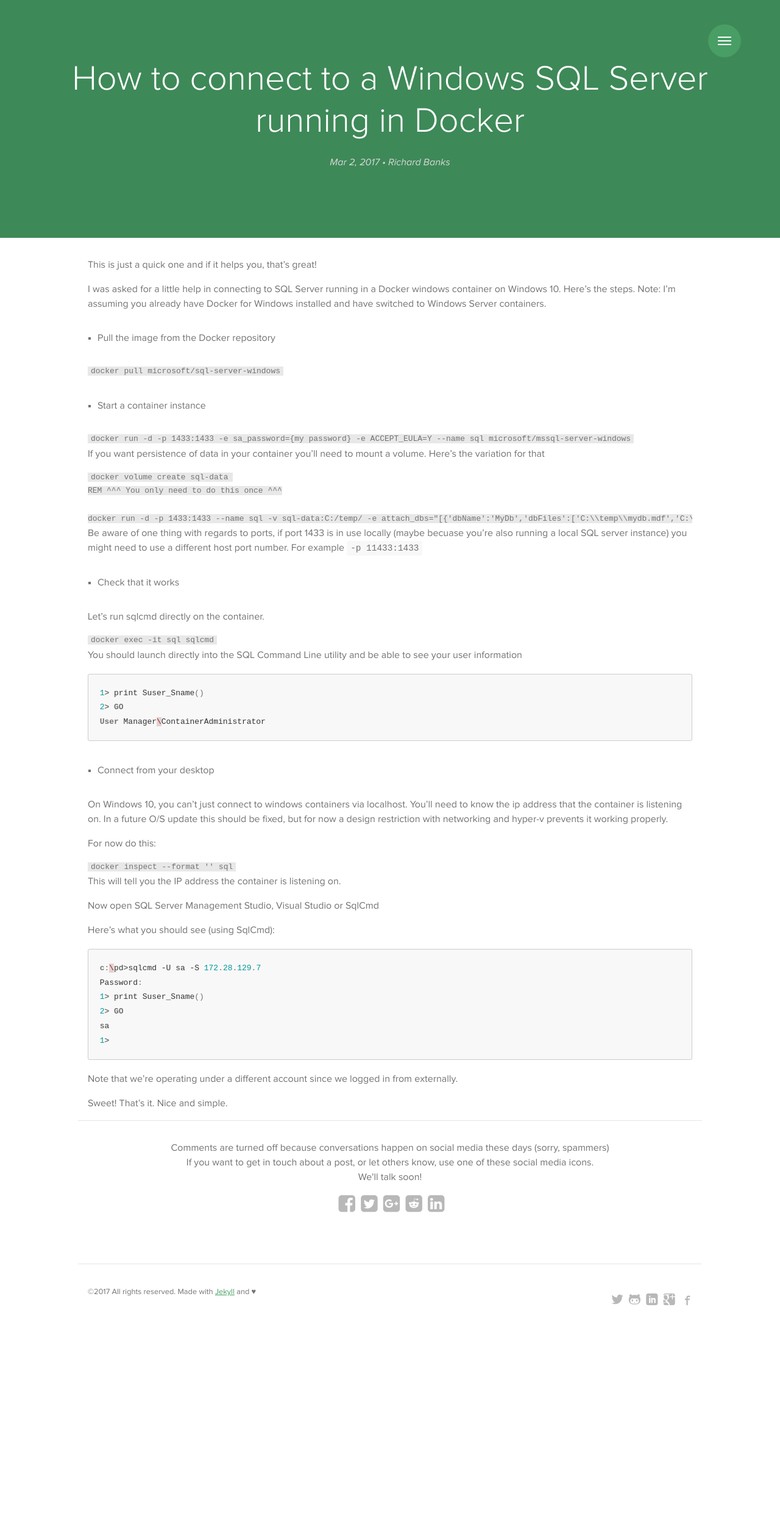
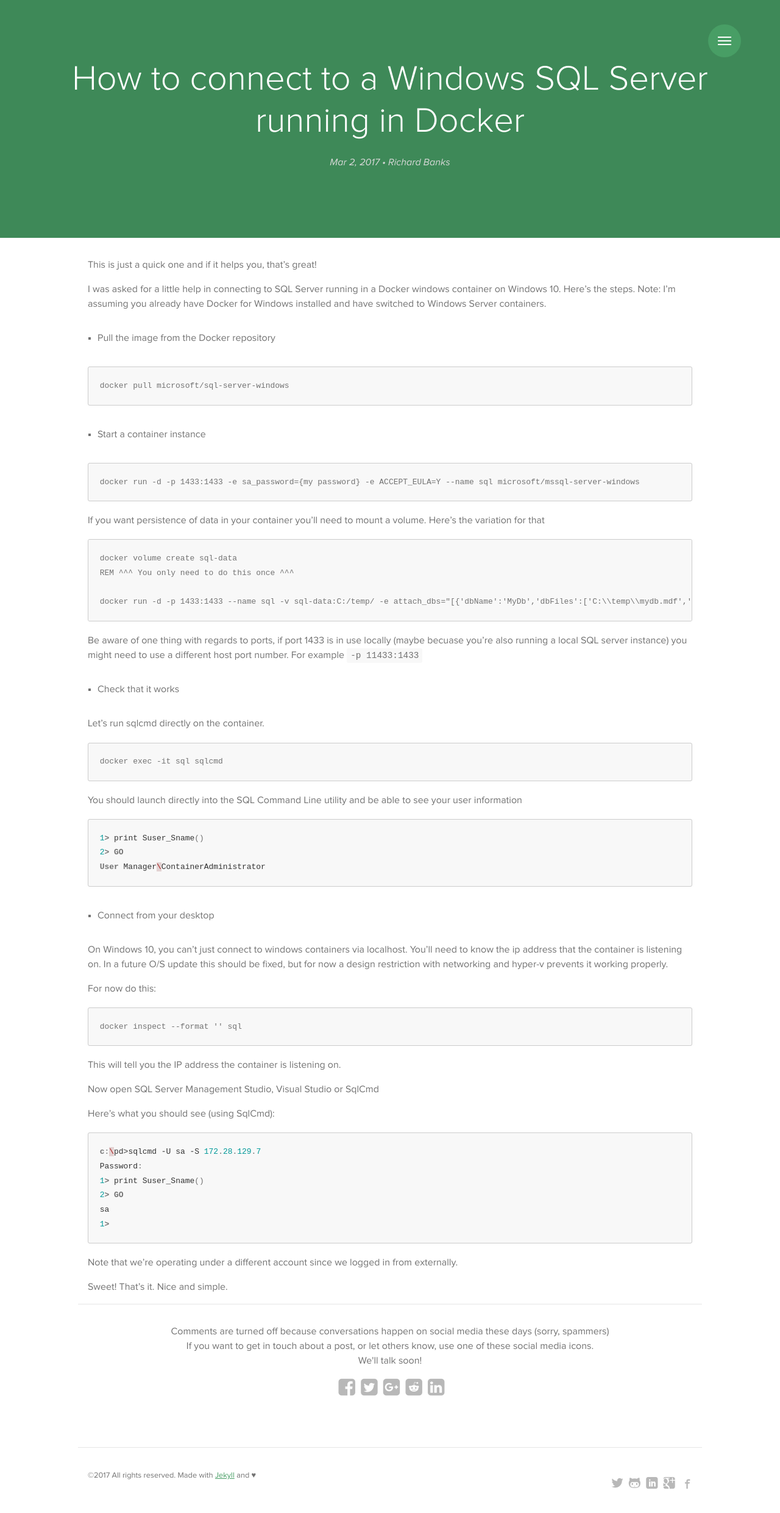
Before and after one commit to rbanks54/rbanks54.github.io, a Jekyll site: the page built from _posts/2017-03-02-connecting-to-sql-on-docker.md, in a window 1280 px wide. Shown: the top 2481 px of the page at 61% size. Built offline with Jekyll 4.4.1, drawn with Linux system fonts in a browser that asks for light colours; nearby versions of some CDN libraries; some web fonts are replaced; a style sheet for code colours, icons or effects is not loaded.

Commit message:
slight update

````diff
--- a/_posts/2017-03-02-connecting-to-sql-on-docker.md
+++ b/_posts/2017-03-02-connecting-to-sql-on-docker.md
@@ -15,19 +15,19 @@ Note: I'm assuming you already have Docker for Windows installed and have switch
 
 1. Pull the image from the Docker repository
 
-``` cmd
+```
 docker pull microsoft/sql-server-windows
 ```
 
 2. Start a container instance
 
-``` cmd
+```
 docker run -d -p 1433:1433 -e sa_password={my password} -e ACCEPT_EULA=Y --name sql microsoft/mssql-server-windows
 ```
 
 If you want persistence of data in your container you'll need to mount a volume. Here's the variation for that
 
-``` cmd
+```
 docker volume create sql-data
 REM ^^^ You only need to do this once ^^^
 
@@ -40,7 +40,7 @@ Be aware of one thing with regards to ports, if port 1433 is in use locally (may
 
 Let's run sqlcmd directly on the container.
 
-``` cmd
+```
 docker exec -it sql sqlcmd
 ```
 
@@ -58,7 +58,7 @@ On Windows 10, you can't just connect to windows containers via localhost. You'l
 
 For now do this:
 
-``` cmd
+```
 docker inspect --format '{{.NetworkSettings.Networks.nat.IPAddress}}' sql
 ```
 
````
